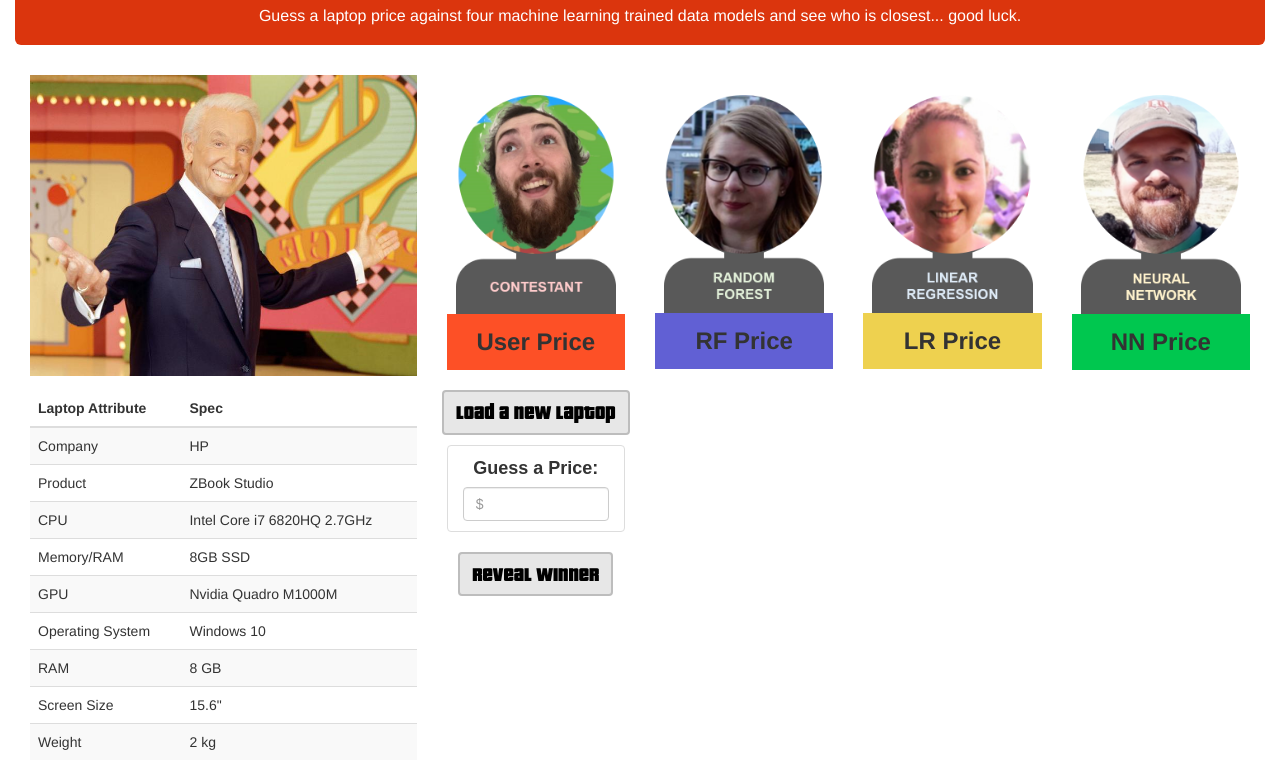
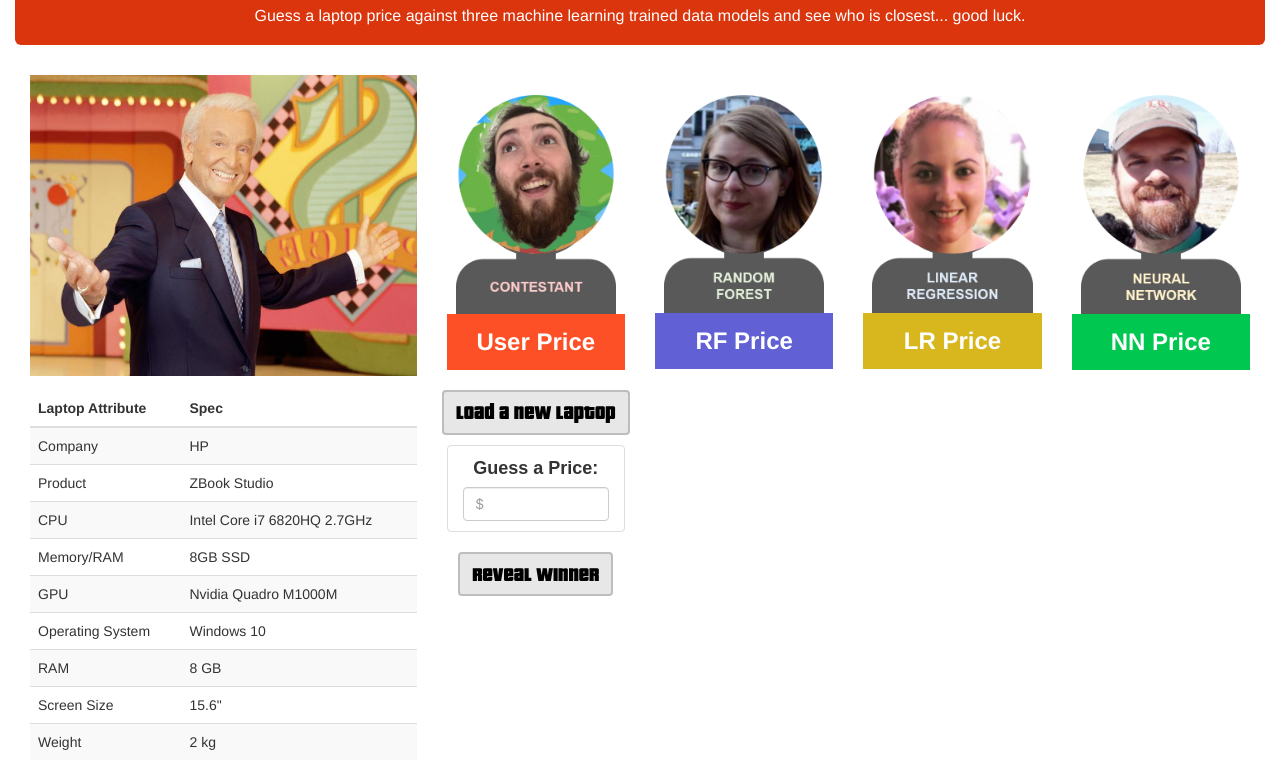
Before and after one commit to nu-datacamp/Laptop_Prices, a plain HTML site: page index.html in a window 1280 px wide. Shown: the part 106-886 px from the top of the page. Drawn offline with nearby package versions, Linux system fonts and the light colour scheme.

Commit message:
reset wordsss

```diff
--- a/index.html
+++ b/index.html
@@ -19,7 +19,7 @@
 <div class="container-fluid">
   <div class="jumbotron jumbotron-fluid" >
     <h1 style="text-align:center;font-family:'pricedownblack';font-size:72px"><strong>The Price is Fine</strong></h1>
-    <p style="text-align:center;font-size:16px">Guess a laptop price against four machine learning trained data models and see who is closest... good luck.</p>
+    <p style="text-align:center;font-size:16px">Guess a laptop price against three machine learning trained data models and see who is closest... good luck.</p>
 </div>
 
 <div class="row-fluid" width="100%">
@@ -43,7 +43,7 @@
   <div class="col-6 col-md-2">
     <div id='Linear_Regression'>
     <img class="moveimage" src="images/2_LR.png"  width="90%" height="90%">
-    <h3 class='contestant_'id="lrDisplay" style="background-color:#EED14F"><b>LR Price</b></h3>
+    <h3 class='contestant_'id="lrDisplay" style="background-color:rgb(216, 182, 29)"><b>LR Price</b></h3>
     </div>
   </div>
   <div class="col-6 col-md-2">
--- a/static/css/style.css
+++ b/static/css/style.css
@@ -53,6 +53,7 @@ img {
   line-height: 7vh;
   text-align:center;
   vertical-align: middle;
+  color: white;
 }
 
 .second_container {
```
Lines whose indentation alone changed are shown as unchanged.
